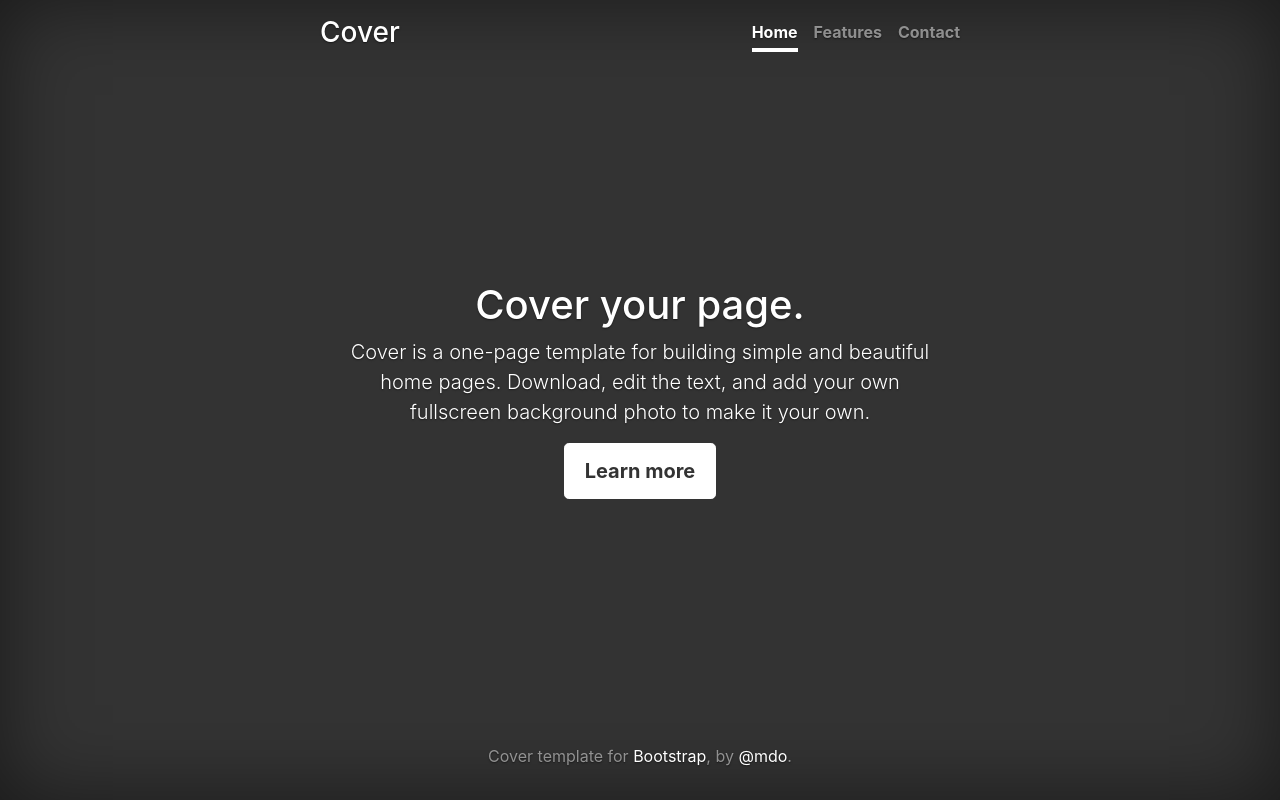
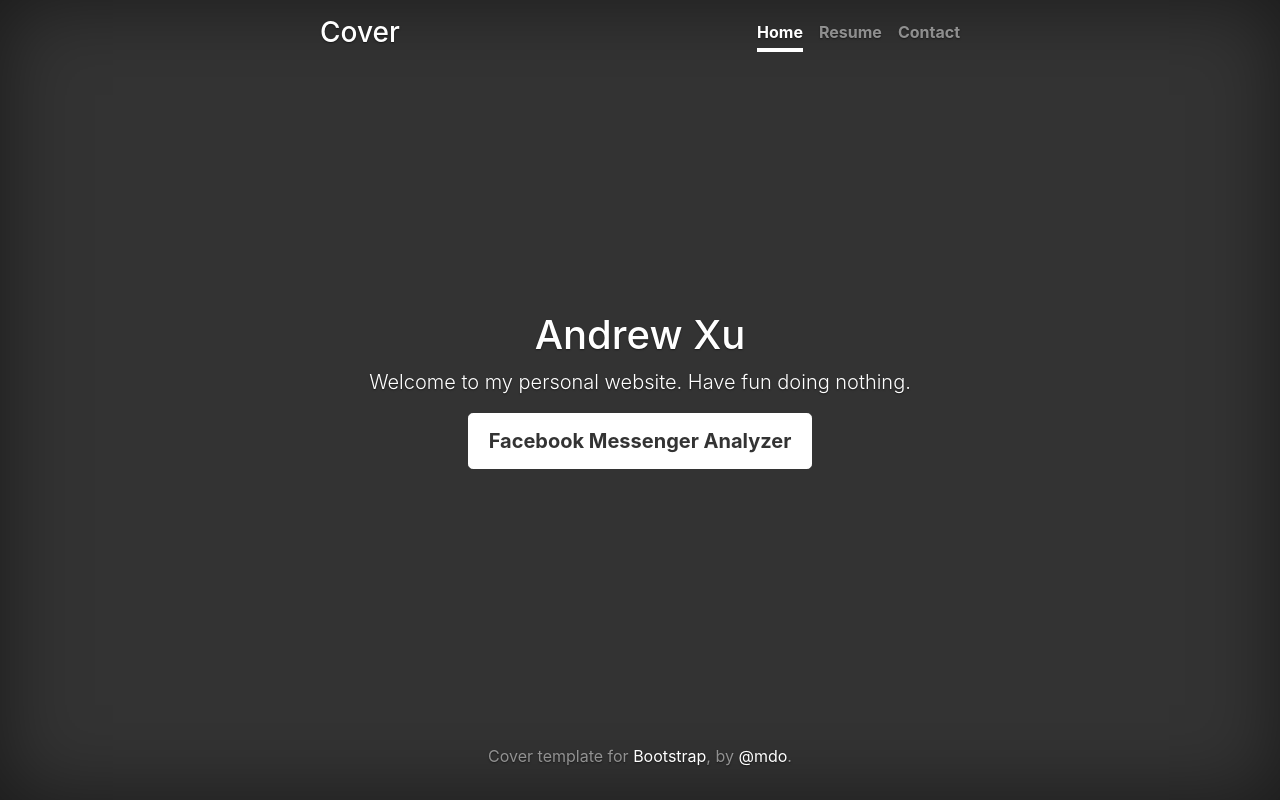
Before and after one commit to andrew-shoe/andrew-shoe.github.io, a plain HTML site: page index.html in a window 1280 px wide. Drawn offline with nearby package versions, Linux system fonts and the light colour scheme.

Commit message:
Update index.html

```diff
--- a/index.html
+++ b/index.html
@@ -8,7 +8,7 @@
     <meta name="author" content="">
     <link rel="icon" href="../../../../favicon.ico">
 
-    <title>Cover Template for Bootstrap</title>
+    <title>Andrew Xu</title>
 
     <!-- Bootstrap core CSS -->
     <link rel="stylesheet" href="https://stackpath.bootstrapcdn.com/bootstrap/4.1.3/css/bootstrap.min.css" integrity="sha384-MCw98/SFnGE8fJT3GXwEOngsV7Zt27NXFoaoApmYm81iuXoPkFOJwJ8ERdknLPMO" crossorigin="anonymous">
@@ -25,17 +25,17 @@
           <h3 class="masthead-brand">Cover</h3>
           <nav class="nav nav-masthead justify-content-center">
             <a class="nav-link active" href="#">Home</a>
-            <a class="nav-link" href="#">Features</a>
+            <a class="nav-link" href="#">Resume</a>
             <a class="nav-link" href="#">Contact</a>
           </nav>
         </div>
       </header>
 
       <main role="main" class="inner cover">
-        <h1 class="cover-heading">Cover your page.</h1>
-        <p class="lead">Cover is a one-page template for building simple and beautiful home pages. Download, edit the text, and add your own fullscreen background photo to make it your own.</p>
+        <h1 class="cover-heading">Andrew Xu</h1>
+        <p class="lead">Welcome to my personal website. Have fun doing nothing.</p>
         <p class="lead">
-          <a href="#" class="btn btn-lg btn-secondary">Learn more</a>
+          <a href="https://github.com/andrew-shoe/FB_message_analyzer" class="btn btn-lg btn-secondary">Facebook Messenger Analyzer</a>
         </p>
       </main>
 
```
